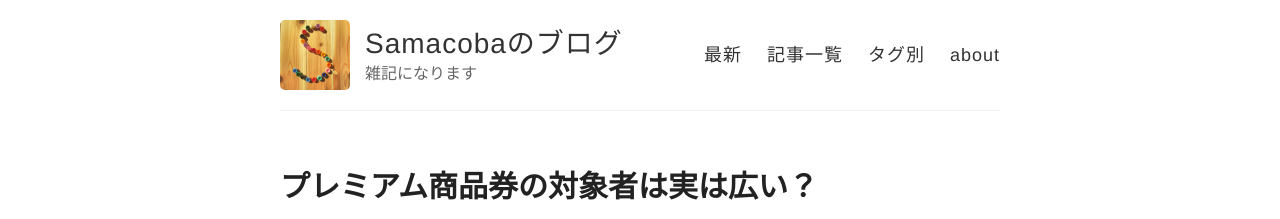
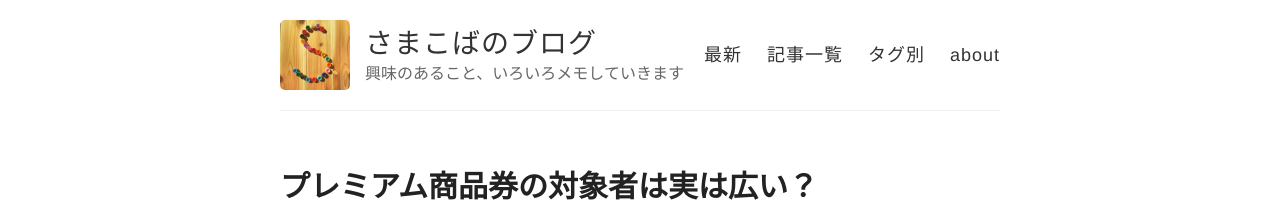
Before and after one commit to samacoba/samacoba.github.io, a Jekyll site: the page built from index.html, in a window 1280 px wide. Shown: the top 219 px of the page. Built offline with Jekyll 4.4.1, drawn with Linux system fonts in a browser that asks for light colours; the list of posts is cut into pages by our own code.

Commit message:
Update _config.yml

```diff
--- a/_config.yml
+++ b/_config.yml
@@ -3,10 +3,10 @@
 #
 
 # Name of your site (displayed in the header)
-name: Samacobaのブログ
+name: さまこばのブログ
 
 # Short bio or description (displayed in the header)
-description: 雑記になります
+description: 興味のあること、いろいろメモしていきます
 
 # URL of your avatar or profile pic (you could use your GitHub profile pic)
 avatar: https://samacoba.github.io/images/github-samacoba.jpg
```
